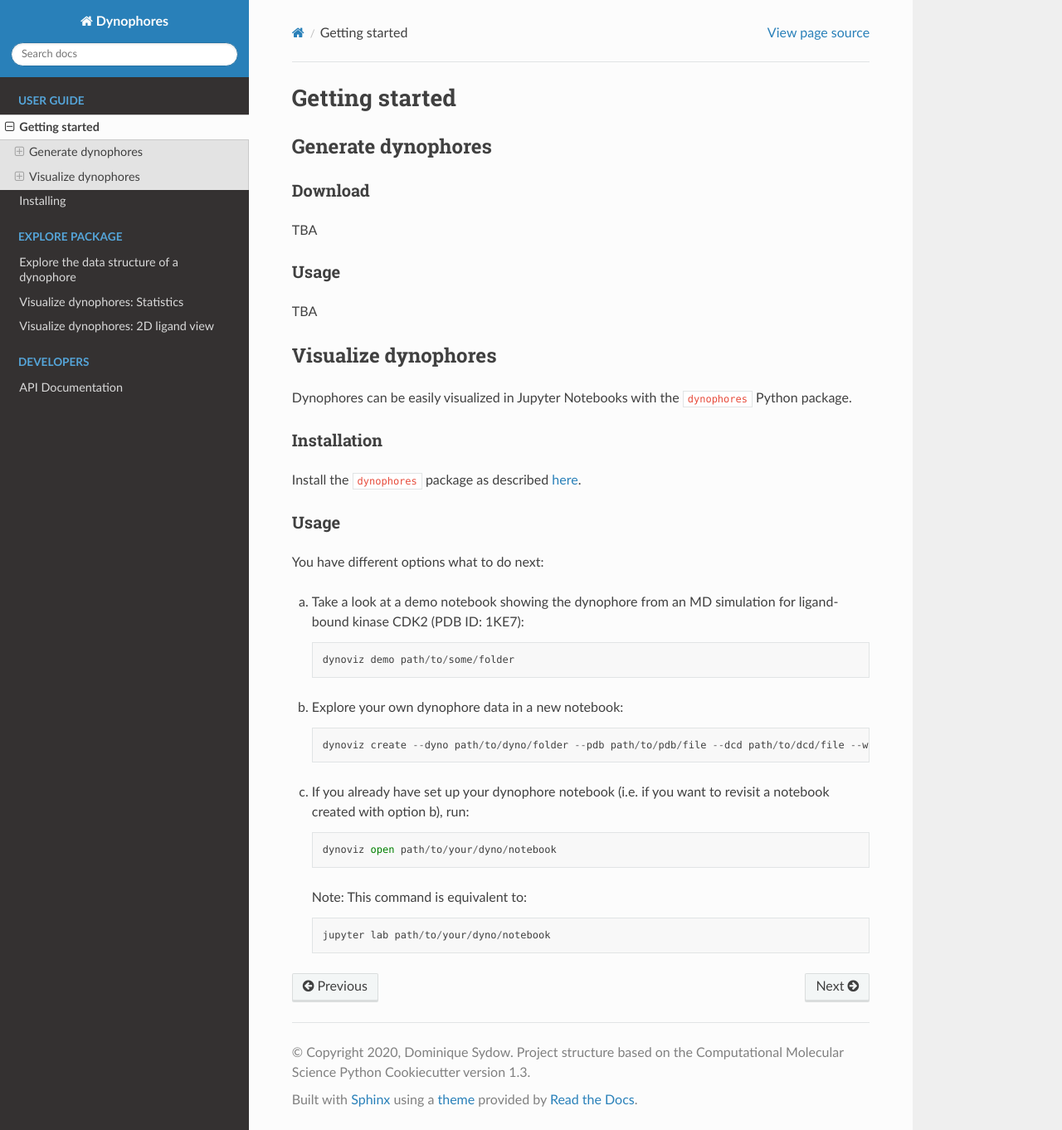
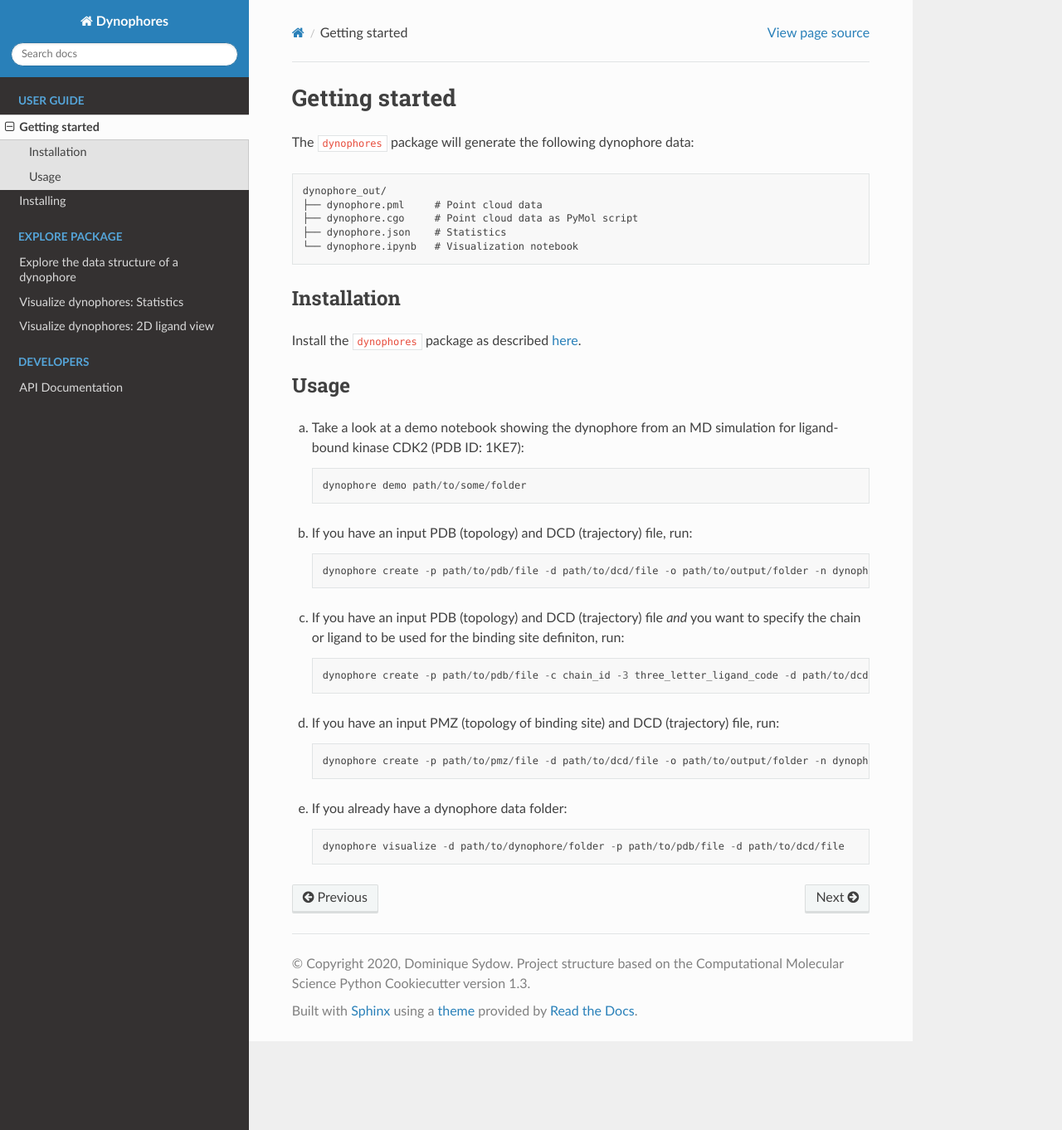
Before and after one commit to wolberlab/dynophores, a Sphinx documentation site: the page built from docs/getting-started.rst, in a window 1280 px wide and 1362 px high. Shown: the whole window at 83% size. Built offline with Sphinx 7.4.7 and the Read the Docs theme 2.0.0, drawn with Linux system fonts in a browser that asks for light colours; pages that are not in the unit, such as notebooks, are missing from menus; the version number could not be read and is left out.

Commit message:
Update docs (WIP)

```diff
--- a/docs/getting-started.rst
+++ b/docs/getting-started.rst
@@ -1,48 +1,38 @@
 Getting started
 ===============
 
-Generate dynophores
--------------------
+The ``dynophores`` package will generate the following dynophore data::
 
-Download
-^^^^^^^^
-
-TBA
-
-Usage
-^^^^^
-
-TBA
-
-
-Visualize dynophores
---------------------
-
-Dynophores can be easily visualized in Jupyter Notebooks with the ``dynophores`` Python package.
-
+    dynophore_out/
+    ├── dynophore.pml     # Point cloud data
+    ├── dynophore.cgo     # Point cloud data as PyMol script
+    ├── dynophore.json    # Statistics
+    └── dynophore.ipynb   # Visualization notebook
 
 Installation
-^^^^^^^^^^^^
+------------
 
 Install the ``dynophores`` package as described `here <https://dynophores.readthedocs.io/en/latest/installing.html>`_.
 
 Usage
-^^^^^
-
-You have different options what to do next:
+-----
 
 a. Take a look at a demo notebook showing the dynophore from an MD simulation for ligand-bound kinase CDK2 (PDB ID: 1KE7)::
 
-    dynoviz demo path/to/some/folder
+    dynophore demo path/to/some/folder
 
-b. Explore your own dynophore data in a new notebook::
+b. If you have an input PDB (topology) and DCD (trajectory) file, run::
 
-    dynoviz create --dyno path/to/dyno/folder --pdb path/to/pdb/file --dcd path/to/dcd/file --workspace path/to/workspace/folder
+    dynophore create -p path/to/pdb/file -d path/to/dcd/file -o path/to/output/folder -n dynophore_name
 
-c. If you already have set up your dynophore notebook (i.e. if you want to revisit a notebook created with option b), run::
+c. If you have an input PDB (topology) and DCD (trajectory) file *and* you want to specify the chain or ligand to be used for the binding site definiton, run::
 
-    dynoviz open path/to/your/dyno/notebook
+    dynophore create -p path/to/pdb/file -c chain_id -3 three_letter_ligand_code -d path/to/dcd/file -o path/to/output/folder -n dynophore_name
 
-   Note: This command is equivalent to::
+d. If you have an input PMZ (topology of binding site) and DCD (trajectory) file, run::
 
-    jupyter lab path/to/your/dyno/notebook
+    dynophore create -p path/to/pmz/file -d path/to/dcd/file -o path/to/output/folder -n dynophore_name
+
+e. If you already have a dynophore data folder::
+
+    dynophore visualize -d path/to/dynophore/folder -p path/to/pdb/file -d path/to/dcd/file
```
